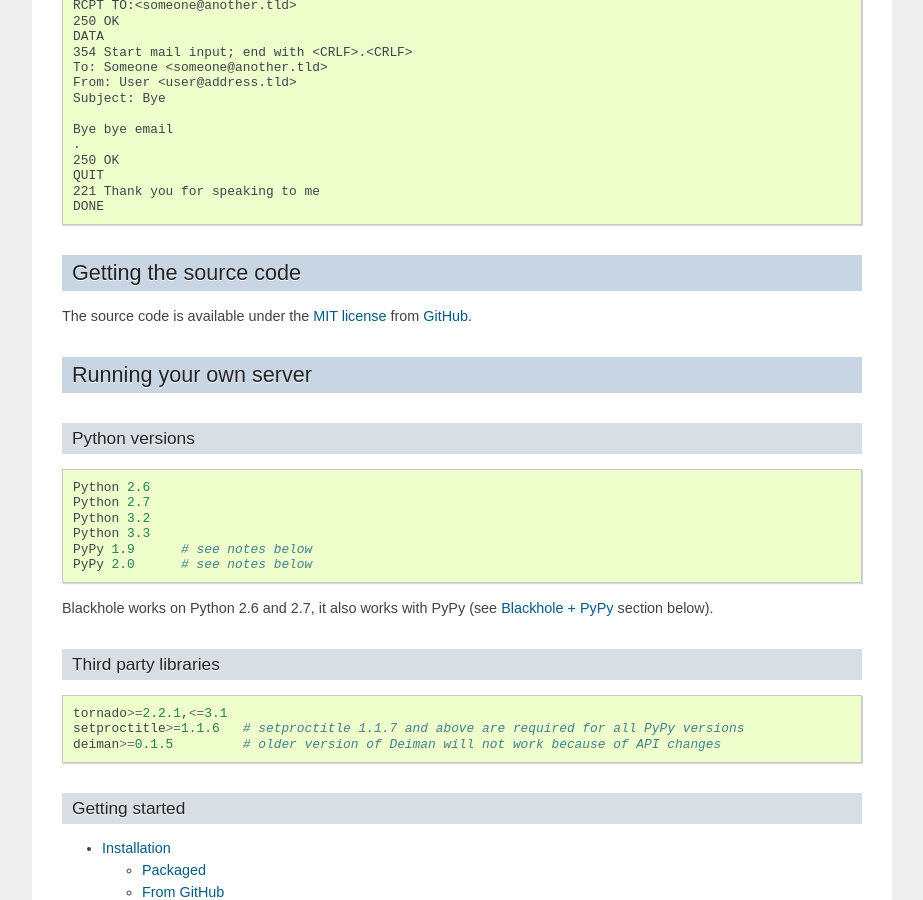
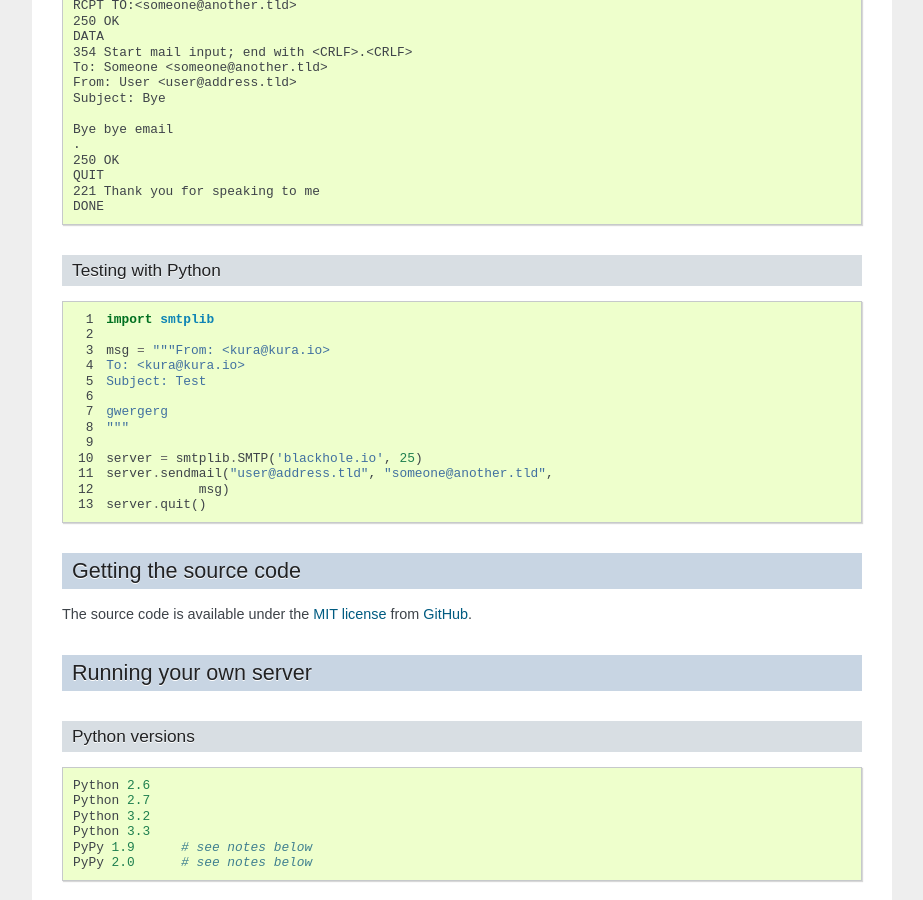
Before and after one commit to kura/blackhole, a Sphinx documentation site: the page built from docs/source/index.rst, in a window 1280 px wide and 900 px high, scrolled down 1903 px. Shown: the whole window, without its empty margins (198-1121 px from the left). Built offline with Sphinx 7.4.7, drawn with Linux system fonts in a browser that asks for light colours.

Commit message:
Added Python example

```diff
--- a/docs/source/index.rst
+++ b/docs/source/index.rst
@@ -138,6 +138,26 @@ Testing STARTTLS
     221 Thank you for speaking to me
     DONE
 
+Testing with Python
+-------------------
+
+.. code-block:: python
+   :linenos:
+
+    import smtplib
+
+    msg = """From: <kura@kura.io>
+    To: <kura@kura.io>
+    Subject: Test
+
+    gwergerg
+    """
+
+    server = smtplib.SMTP('blackhole.io', 25)
+    server.sendmail("user@address.tld", "someone@another.tld",
+                msg)
+    server.quit()
+
 Getting the source code
 =======================
 
```
